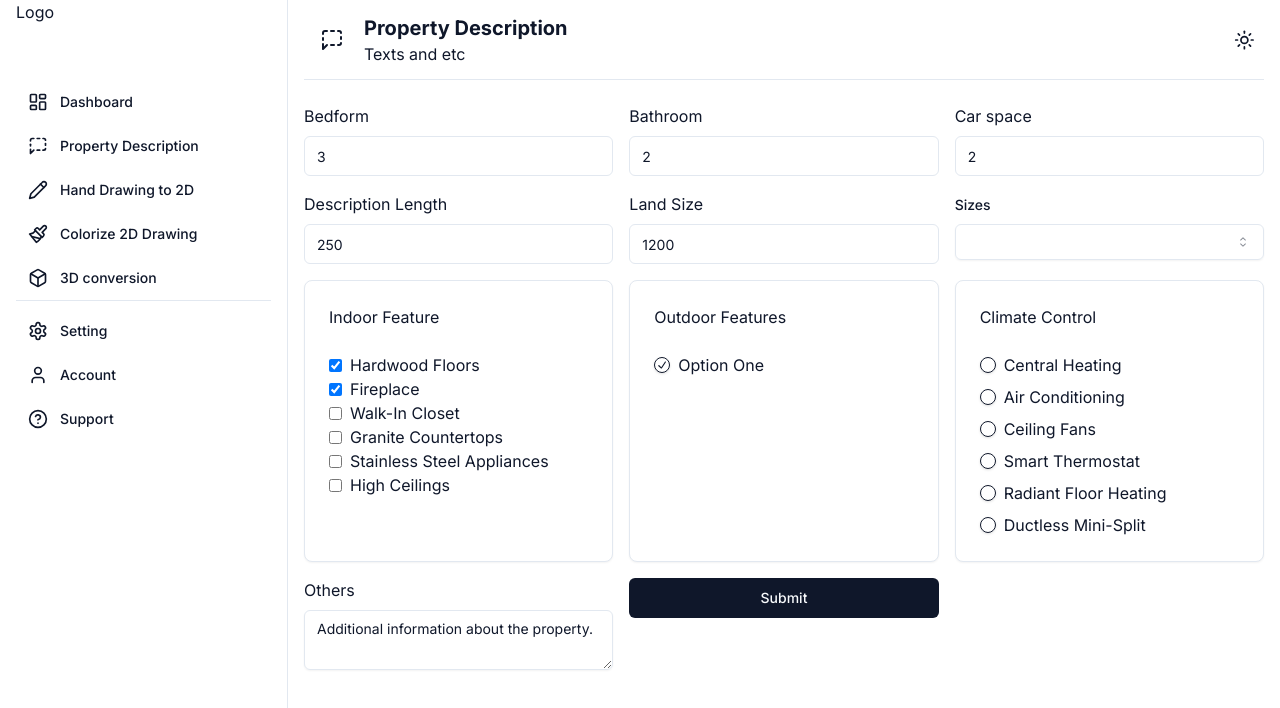
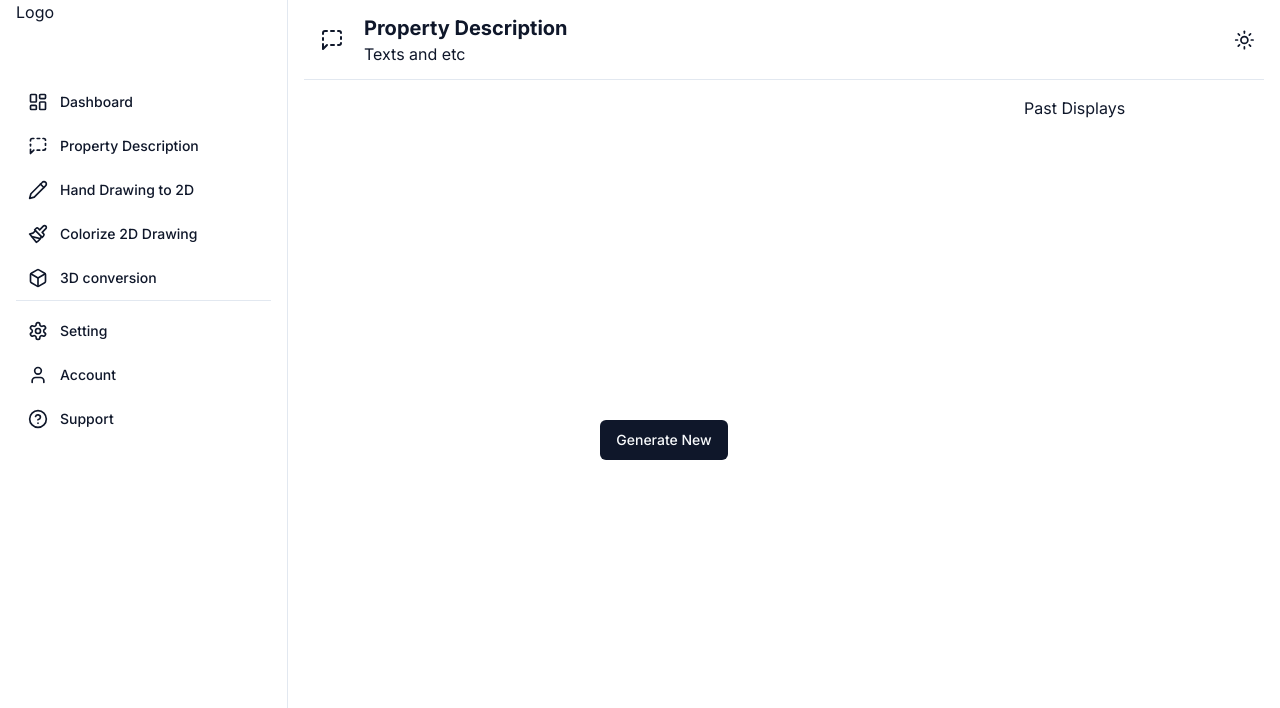
Before and after one commit to zaibutcooler/kensa, a Next.js app: page /property-description in a window 1280 px wide. Shown: the top 708 px of the page. Built offline with nearby package versions, Linux system fonts and the light colour scheme.

Commit message:
connectd main section and form section

```diff
--- a/app/(main)/layout.tsx
+++ b/app/(main)/layout.tsx
@@ -9,9 +9,12 @@ export default function MainLayout({ children }: { children: ReactNode }) {
       <section className="hidden md:flex md:w-72 md:h-full md:fixed border-r px-4">
         <Sidebar />
       </section>
-      <section className="ml-0 md:ml-72 w-full px-2 md:px-4">
+      <section
+        className="ml-0 md:ml-72 w-full px-2 md:px-4 h-screen md:pb-20 pb-14"
+        style={{ overflow: "hidden" }}
+      >
         <Header />
-        {children}
+        <main className="h-full">{children}</main>
       </section>
     </main>
   )
--- /dev/null
+++ b/app/(main)/leadgen/page.tsx
@@ -0,0 +1,3 @@
+export default function LeadGenPage(){
+    return <main>LeadGenPage</main>
+}
--- a/app/(main)/property-description/page.tsx
+++ b/app/(main)/property-description/page.tsx
@@ -1,9 +1,9 @@
-import PropertyForm from "@/components/main/property-description/form/PropertyForm"
+import PropertyDescriptionMain from "@/components/main/property-description/PropertyDescriptionMain"
 
 export default function PropertyDescriptionPage() {
   return (
-    <main>
-      <PropertyForm />
+    <main className="h-full">
+      <PropertyDescriptionMain />
     </main>
   )
 }
--- /dev/null
+++ b/components/main/property-description/PropertyDescriptionMain.tsx
@@ -0,0 +1,71 @@
+"use client"
+
+import { useState } from "react"
+import axios from "axios"
+import toast from "react-hot-toast"
+
+import { Button } from "@/components/ui/button"
+
+import PropertyForm from "./form/PropertyForm"
+import { PropertyType } from "./form/constant"
+
+const PropertyDescriptionMain = () => {
+  const [displayMain, setDisplayMain] = useState(true)
+  const [pastDatas, setPastDatas] = useState([])
+  const [loading, setLoading] = useState(false)
+  const [data, setData] = useState<string>("")
+
+  const handleSubmit = async (values: PropertyType) => {
+    try {
+      setDisplayMain(true)
+      setLoading(true)
+      const response = await axios.post("/api/property-description", {
+        prompt: values,
+      })
+      setData(response.data.content)
+      console.log("res", response)
+    } catch (error) {
+      toast.error("Something went wrong.")
+      setDisplayMain(false)
+    } finally {
+      setLoading(false)
+    }
+  }
+
+  const handleBack = () => {
+    setDisplayMain(true)
+  }
+
+  return (
+    <>
+      {displayMain ? (
+        <main className="flex md:flex-row flex-col h-full pb-4 pt-4 ">
+          <section className="w-full h-full flex justify-center items-center">
+            {loading ? (
+              <div>Loading</div>
+            ) : (
+              <>
+                {data ? (
+                  <div>{data}</div>
+                ) : (
+                  <div>
+                    <Button onClick={() => setDisplayMain(false)}>
+                      Generate New
+                    </Button>
+                  </div>
+                )}
+              </>
+            )}
+          </section>
+          <section className="w-80 h-full">Past Displays</section>
+        </main>
+      ) : (
+        <main className="h-full overflow-y-auto pt-4 ">
+          <PropertyForm handleBack={handleBack} onSubmit={handleSubmit} />
+        </main>
+      )}
+    </>
+  )
+}
+
+export default PropertyDescriptionMain
--- a/components/main/property-description/form/PropertyForm.tsx
+++ b/components/main/property-description/form/PropertyForm.tsx
@@ -1,6 +1,6 @@
 "use client"
 
-import { useEffect, useState } from "react"
+import { FC, useEffect, useState } from "react"
 import { zodResolver } from "@hookform/resolvers/zod"
 import { Label } from "@radix-ui/react-label"
 import { Select } from "@radix-ui/react-select"
@@ -11,6 +11,7 @@ import * as z from "zod"
 
 import { Button } from "@/components/ui/button"
 import { Card, CardContent, CardHeader } from "@/components/ui/card"
+import MultipleChoice from "@/components/ui/checkbox-group"
 import {
   Form,
   FormControl,
@@ -29,18 +30,26 @@ import {
 } from "@/components/ui/select"
 import { Textarea } from "@/components/ui/text-area"
 
-import MultipleChoice from "../test"
 import {
   PropertyType,
-  climateControl,
+  climateControlData,
   demo,
-  indoorFeatures,
+  indoorFeaturesData,
   initialValues,
   newPropertyData,
+  outdoorFeaturesData,
   propertySchema,
+  propertyTypeData,
+  transcriptionTypeData,
+  writingStyleData,
 } from "./constant"
 
-const PropertyForm = () => {
+interface Props {
+  handleBack: () => void
+  onSubmit: (input: PropertyType) => void
+}
+
+const PropertyForm: FC<Props> = ({ handleBack, onSubmit }) => {
   const [loading, setLoading] = useState(false)
 
   const form = useForm<PropertyType>({
@@ -50,31 +59,30 @@ const PropertyForm = () => {
 
   useEffect(() => {}, [])
 
-  const onSubmit = async (values: PropertyType) => {
-    try {
-      setLoading(true)
-      const response = await axios.post("/api/property-description", {
-        prompt: values,
-      })
-      console.log("res", response)
-    } catch (error) {
-      toast.error("Something went wrong.")
-    } finally {
-      setLoading(false)
-    }
-  }
-
   return (
     <div>
       <Form {...form}>
         <form onSubmit={form.handleSubmit(onSubmit)}>
+          <FormField
+            name="location"
+            control={form.control}
+            render={({ field }) => (
+              <FormItem>
+                <FormLabel>Location</FormLabel>
+                <FormControl>
+                  <Input placeholder="Location" {...field} />
+                </FormControl>
+                <FormMessage />
+              </FormItem>
+            )}
+          />
           <div className="grid grid-cols-3 gap-4 pt-6 mb-4">
             <FormField
               name="bedroom"
               control={form.control}
               render={({ field }) => (
                 <FormItem>
-                  <Label>Bedform</Label>
+                  <FormLabel>Bedform</FormLabel>
                   <FormControl>
                     <Input placeholder="BedRooms" {...field} />
                   </FormControl>
@@ -87,7 +95,7 @@ const PropertyForm = () => {
               control={form.control}
               render={({ field }) => (
                 <FormItem>
-                  <Label>Bathroom</Label>
+                  <FormLabel>Bathroom</FormLabel>
                   <FormControl>
                     <Input placeholder="Bathrooms" {...field} />
                   </FormControl>
@@ -100,7 +108,7 @@ const PropertyForm = () => {
               control={form.control}
               render={({ field }) => (
                 <FormItem>
-                  <Label>Car space</Label>
+                  <FormLabel>Car space</FormLabel>
                   <FormControl>
                     <Input placeholder="Carspace" {...field} />
                   </FormControl>
@@ -113,7 +121,7 @@ const PropertyForm = () => {
               control={form.control}
               render={({ field }) => (
                 <FormItem>
-                  <Label>Description Length</Label>
+                  <FormLabel>Description Length</FormLabel>
                   <FormControl>
                     <Input placeholder="Description Length" {...field} />
                   </FormControl>
@@ -127,7 +135,7 @@ const PropertyForm = () => {
               control={form.control}
               render={({ field }) => (
                 <FormItem>
-                  <Label>Land Size</Label>
+                  <FormLabel>Land Size</FormLabel>
                   <FormControl>
                     <Input placeholder="Land Size" {...field} />
                   </FormControl>
@@ -140,7 +148,8 @@ const PropertyForm = () => {
               name="newProperty"
               render={({ field }) => (
                 <FormItem>
-                  <FormLabel>Sizes</FormLabel>
+                  <FormLabel>New Property</FormLabel>
+
                   <Select
                     defaultValue={field.value}
                     onValueChange={field.onChange}
@@ -168,51 +177,82 @@ const PropertyForm = () => {
             />
           </div>
           <div className="grid grid-cols-3 gap-4">
-            {/* <Card>
-              <CardHeader>Property Type</CardHeader>
-              <CardContent>
             <FormField
+              control={form.control}
               name="propertyType"
-                  control={form.control}
               render={({ field }) => (
                 <FormItem>
+                  <FormLabel>Property Type</FormLabel>
+                  <Select
+                    defaultValue={field.value}
+                    onValueChange={field.onChange}
+                    value={field.value}
+                  >
                     <FormControl>
-                        <div className="flex items-center space-x-2">
-                          <MultipleChoice
-                            options={[
-                              { label: "Option 1", value: "option-1" },
-                              { label: "Option 2", value: "option-2" },
-                            ]}
-                            selectedOption={field.value}
-                            onChange={(selectedOption: any) => {
-                              field.onChange(selectedOption)
-                              console.log(field.value)
-                            }}
+                      <SelectTrigger>
+                        <SelectValue
+                          placeholder="select a size"
+                          defaultValue={field.value}
                         />
-                        </div>
+                      </SelectTrigger>
                     </FormControl>
+                    <SelectContent>
+                      {newPropertyData.map((item) => (
+                        <SelectItem key={item.value} value={item.value}>
+                          {item.label}
+                        </SelectItem>
+                      ))}
+                    </SelectContent>
+                  </Select>
                   <FormMessage />
                 </FormItem>
               )}
             />
-              </CardContent>
-            </Card>
+            <FormField
+              control={form.control}
+              name="transcriptionType"
+              render={({ field }) => (
+                <FormItem>
+                  <FormLabel>Transcription Type</FormLabel>
+                  <Select
+                    defaultValue={field.value}
+                    onValueChange={field.onChange}
+                    value={field.value}
+                  >
+                    <FormControl>
+                      <SelectTrigger>
+                        <SelectValue
+                          placeholder="select a size"
+                          defaultValue={field.value}
+                        />
+                      </SelectTrigger>
+                    </FormControl>
+                    <SelectContent>
+                      {newPropertyData.map((item) => (
+                        <SelectItem key={item.value} value={item.value}>
+                          {item.label}
+                        </SelectItem>
+                      ))}
+                    </SelectContent>
+                  </Select>
+                  <FormMessage />
+                </FormItem>
+              )}
+            />
             <Card>
-              <CardHeader>Transcription Type</CardHeader>
+              <CardHeader>Writing Style</CardHeader>
               <CardContent>
                 <FormField
-                  name="transcriptionType"
+                  name="writingStyle"
                   control={form.control}
                   render={({ field }) => (
                     <FormItem>
                       <FormControl>
                         <MultipleChoice
-                          options={[
-                            { label: "Option 1", value: "option-1" },
-                            { label: "Option 2", value: "option-2" },
-                          ]}
-                          onChange={(selectedOption: any) =>
-                            field.onChange(selectedOption)
+                          options={writingStyleData}
+                          selectedOptions={field.value}
+                          onChange={(selectedOptions: any) =>
+                            field.onChange(selectedOptions)
                           }
                         />
                       </FormControl>
@@ -223,31 +263,6 @@ const PropertyForm = () => {
               </CardContent>
             </Card>
             <Card>
-              <CardHeader>Writing Style</CardHeader>
-              <CardContent>
-                <FormField
-                  name="writingStyle"
-                  control={form.control}
-                  render={({ field }) => (
-                    <FormItem>
-                      <FormControl>
-                        <RadioGroup defaultValue="option-one">
-                          <div className="flex items-center space-x-2">
-                            <RadioGroupItem
-                              value="option-one"
-                              id="option-one"
-                            />
-                            <Label htmlFor="option-one">Option One</Label>
-                          </div>
-                        </RadioGroup>
-                      </FormControl>
-                      <FormMessage />
-                    </FormItem>
-                  )}
-                />
-              </CardContent>
-            </Card> */}
-            <Card>
               <CardHeader>Indoor Feature</CardHeader>
               <CardContent>
                 <FormField
@@ -257,7 +272,7 @@ const PropertyForm = () => {
                     <FormItem>
                       <FormControl>
                         <MultipleChoice
-                          options={indoorFeatures}
+                          options={indoorFeaturesData}
                           selectedOptions={field.value}
                           onChange={(selectedOptions: any) =>
                             field.onChange(selectedOptions)
@@ -279,15 +294,13 @@ const PropertyForm = () => {
                   render={({ field }) => (
                     <FormItem>
                       <FormControl>
-                        <RadioGroup defaultValue="option-one">
-                          <div className="flex items-center space-x-2">
-                            <RadioGroupItem
-                              value="option-one"
-                              id="option-one"
+                        <MultipleChoice
+                          options={outdoorFeaturesData}
+                          selectedOptions={field.value}
+                          onChange={(selectedOptions: any) =>
+                            field.onChange(selectedOptions)
+                          }
                         />
-                            <Label htmlFor="option-one">Option One</Label>
-                          </div>
-                        </RadioGroup>
                       </FormControl>
                       <FormMessage />
                     </FormItem>
@@ -304,21 +317,13 @@ const PropertyForm = () => {
                   render={({ field }) => (
                     <FormItem>
                       <FormControl>
-                        <RadioGroup
-                          onValueChange={field.onChange}
-                          defaultValue="option-one"
-                        >
-                          {climateControl.map((item, index) => (
-                            <div className="flex items-center space-x-2">
-                              <RadioGroupItem
-                                key={index}
-                                value={item.value}
-                                id={item.value}
+                        <MultipleChoice
+                          options={climateControlData}
+                          selectedOptions={field.value}
+                          onChange={(selectedOptions: any) =>
+                            field.onChange(selectedOptions)
+                          }
                         />
-                              <Label htmlFor={item.value}>{item.label}</Label>
-                            </div>
-                          ))}
-                        </RadioGroup>
                       </FormControl>
                       <FormMessage />
                     </FormItem>
@@ -331,7 +336,7 @@ const PropertyForm = () => {
               control={form.control}
               render={({ field }) => (
                 <FormItem>
-                  <Label>Others</Label>
+                  <FormLabel>Others</FormLabel>
                   <FormControl>
                     <Textarea placeholder="Others" {...field} />
                   </FormControl>
--- a/components/main/property-description/form/constant.ts
+++ b/components/main/property-description/form/constant.ts
@@ -3,6 +3,7 @@ import * as z from "zod"
 export type PropertyType = z.infer<typeof propertySchema>
 
 export const propertySchema = z.object({
+  location: z.string().min(1),
   propertyType: z.string().min(1),
   bedroom: z.number(),
   bathroom: z.number(),
@@ -19,6 +20,7 @@ export const propertySchema = z.object({
 })
 
 export const initialValues: PropertyType = {
+  location: "",
   propertyType: "",
   bedroom: 0,
   bathroom: 0,
@@ -34,7 +36,7 @@ export const initialValues: PropertyType = {
   landSize: 0,
 }
 
-export const outdoorFeatures = [
+export const outdoorFeaturesData = [
   { label: "Swimming Pool", value: "swimming_pool" },
   { label: "Garden", value: "garden" },
   { label: "Balcony", value: "balcony" },
@@ -43,7 +45,7 @@ export const outdoorFeatures = [
   { label: "Fenced Yard", value: "fenced_yard" },
 ]
 
-export const indoorFeatures = [
+export const indoorFeaturesData = [
   { label: "Hardwood Floors", value: "hardwood_floors" },
   { label: "Fireplace", value: "fireplace" },
   { label: "Walk-In Closet", value: "walk_in_closet" },
@@ -52,7 +54,7 @@ export const indoorFeatures = [
   { label: "High Ceilings", value: "high_ceilings" },
 ]
 
-export const climateControl = [
+export const climateControlData = [
   { label: "Central Heating", value: "central_heating" },
   { label: "Air Conditioning", value: "air_conditioning" },
   { label: "Ceiling Fans", value: "ceiling_fans" },
@@ -75,7 +77,30 @@ export const newPropertyData = [
   { label: "No", value: "No" },
 ]
 
+export const transcriptionTypeData = [
+  { label: "Yes", value: "yes" },
+  { label: "No", value: "No" },
+]
+
+export const propertyTypeData = [
+  { label: "House", value: "house" },
+  { label: "Apartment", value: "apartment" },
+  { label: "Condo", value: "condo" },
+  { label: "Townhouse", value: "townhouse" },
+  { label: "Duplex", value: "duplex" },
+]
+
+export const writingStyleData = [
+  { label: "Formal", value: "formal" },
+  { label: "Casual", value: "casual" },
+  { label: "Descriptive", value: "descriptive" },
+  { label: "Engaging", value: "engaging" },
+  { label: "Concise", value: "concise" },
+  { label: "Persuasive", value: "persuasive" },
+]
+
 export const demo: PropertyType = {
+  location: "Fake Location",
   propertyType: "House",
   bedroom: 3,
   bathroom: 2,
```
Also changed, not shown: components/ui/checkbox-group.tsx (renamed from components/main/property-description/test.tsx). Lines whose indentation alone changed are shown as unchanged.
